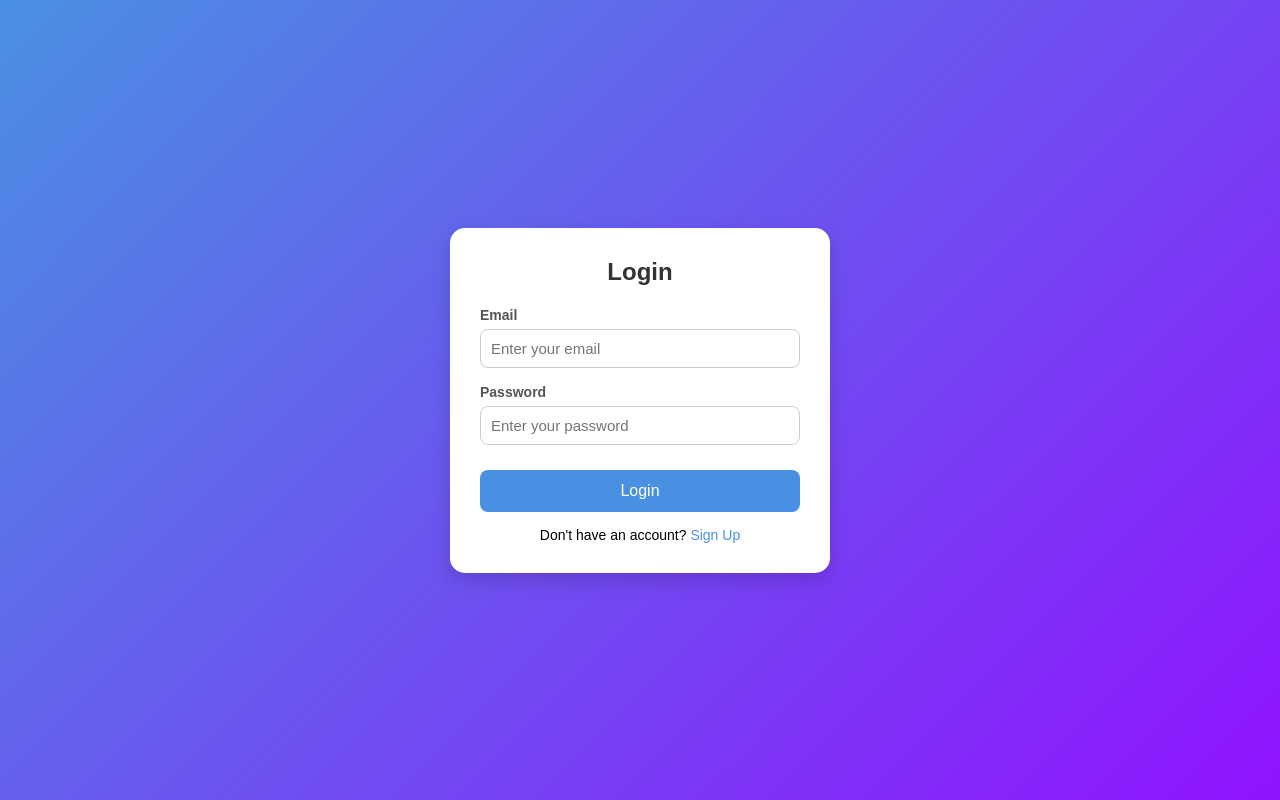
After one commit to devansh777/Tms, a Django app: page /login in a window 1280 px wide. The commit adds this page. Run offline with Django 5.2, Linux system fonts and the light colour scheme.

Commit message:
login form created and check email id and userdashboard

```diff
--- a/templates/home.html
+++ b/templates/home.html
@@ -81,7 +81,7 @@
                 <li><a href="#" style="color:white; text-decoration:none; font-size:18px;">Home</a></li>
                 <li><a href="#about" style="color:white; text-decoration:none; font-size:18px;">About Us</a></li>
                 <li><a href="#contact" style="color:white; text-decoration:none; font-size:18px;">Contact Us</a></li>
-                <li><a href="#login" style="color:white; text-decoration:none; font-size:18px;">Login</a></li>
+                <li><a href="{% url 'login' %}" style="color:white; text-decoration:none; font-size:18px;">Login</a></li>
                 <li><a href="#signup" style="color:white; text-decoration:none; font-size:18px;">Sign Up</a></li>
             </ul>
         </nav>
--- /dev/null
+++ b/templates/login.html
@@ -0,0 +1,129 @@
+<!DOCTYPE html>
+<html lang="en">
+<head>
+    <meta charset="UTF-8" />
+    <meta name="viewport" content="width=device-width, initial-scale=1.0" />
+    <title>Login</title>
+    <style>
+        * {
+            margin: 0;
+            padding: 0;
+            box-sizing: border-box;
+            font-family: Arial, Helvetica, sans-serif;
+        }
+
+        body {
+            display: flex;
+            justify-content: center;
+            align-items: center;
+            height: 100vh;
+            background: linear-gradient(135deg, #4a90e2, #9013fe);
+        }
+
+        .login-container {
+            background: #fff;
+            width: 100%;
+            max-width: 380px;
+            padding: 30px;
+            border-radius: 15px;
+            box-shadow: 0 8px 20px rgba(0,0,0,0.15);
+            animation: fadeIn 0.6s ease-in-out;
+        }
+
+        @keyframes fadeIn {
+            from { opacity: 0; transform: translateY(20px); }
+            to { opacity: 1; transform: translateY(0); }
+        }
+
+        h2 {
+            text-align: center;
+            margin-bottom: 20px;
+            color: #333;
+        }
+
+        .input-group {
+            margin-bottom: 15px;
+        }
+
+        .input-group label {
+            font-size: 14px;
+            font-weight: bold;
+            color: #555;
+        }
+
+        .input-group input {
+            width: 100%;
+            padding: 10px;
+            margin-top: 5px;
+            border: 1px solid #ccc;
+            border-radius: 8px;
+            font-size: 15px;
+        }
+
+        .btn-login {
+            width: 100%;
+            padding: 12px;
+            background: #4a90e2;
+            border: none;
+            color: #fff;
+            font-size: 16px;
+            border-radius: 8px;
+            margin-top: 10px;
+            cursor: pointer;
+            transition: 0.3s;
+        }
+
+        .btn-login:hover {
+            background: #3b7ccd;
+        }
+
+        .links {
+            text-align: center;
+            margin-top: 15px;
+            font-size: 14px;
+        }
+
+        .links a {
+            color: #4a90e2;
+            text-decoration: none;
+        }
+
+        .links a:hover {
+            text-decoration: underline;
+        }
+
+        @media (max-width: 480px) {
+            .login-container {
+                padding: 20px;
+                border-radius: 10px;
+            }
+        }
+    </style>
+</head>
+<body>
+
+    <div class="login-container">
+        <h2>Login</h2>
+        <form action="{% url 'loginAuth' %}" method="POST">
+            {% csrf_token %}
+
+            <div class="input-group">
+                <label>Email</label>
+                <input type="email" name="email" placeholder="Enter your email" required />
+            </div>
+
+            <div class="input-group">
+                <label>Password</label>
+                <input type="password" name="password" placeholder="Enter your password" required />
+            </div>
+
+            <button class="btn-login" type="submit">Login</button>
+
+            <div class="links">
+                <p>Don't have an account? <a href="/signup/">Sign Up</a></p>
+            </div>
+        </form>
+    </div>
+
+</body>
+</html>
--- a/tms/urls.py
+++ b/tms/urls.py
@@ -21,5 +21,7 @@ from . import views
 urlpatterns = [
     path('admin/', admin.site.urls),
     path('',views.home,name='home'),
+    path('login',views.login,name='login'),
+    path('loginAuth',views.loginAuth,name='loginAuth'),
     path('tms/',include('tms_users.urls')),
 ]
--- a/tms/views.py
+++ b/tms/views.py
@@ -1,4 +1,4 @@
-from django.shortcuts import render
+from django.shortcuts import render,redirect
 from tms_users.models import TmsUsers
 
 def home(request):
@@ -7,3 +7,13 @@ def home(request):
         'user_count':userCount
     }
     return render(request,'home.html',context)
+
+def login(request):
+    return render(request,'login.html')
+
+def loginAuth(request):
+    email = request.POST['email']
+    user = TmsUsers.objects.filter(email_id = email)
+    if user.count():
+        return redirect('userDashboard')
+    return redirect('home')
--- a/tms_users/urls.py
+++ b/tms_users/urls.py
@@ -3,4 +3,5 @@ from . import views
 
 urlpatterns = [
     path('users/',views.users,name='users'),
+    path('userDashboard/',views.userDashboard,name='userDashboard'),
 ]
--- a/tms_users/views.py
+++ b/tms_users/views.py
@@ -2,4 +2,7 @@ from django.shortcuts import render
 
 def users(request):
     return render(request,'users.html')
+
+def userDashboard(request):
+    return render(request,'userDashboard.html')
 # Create your views here.
```
Also changed, not shown: templates/userDashboard.html (added, +11 -0 lines).
